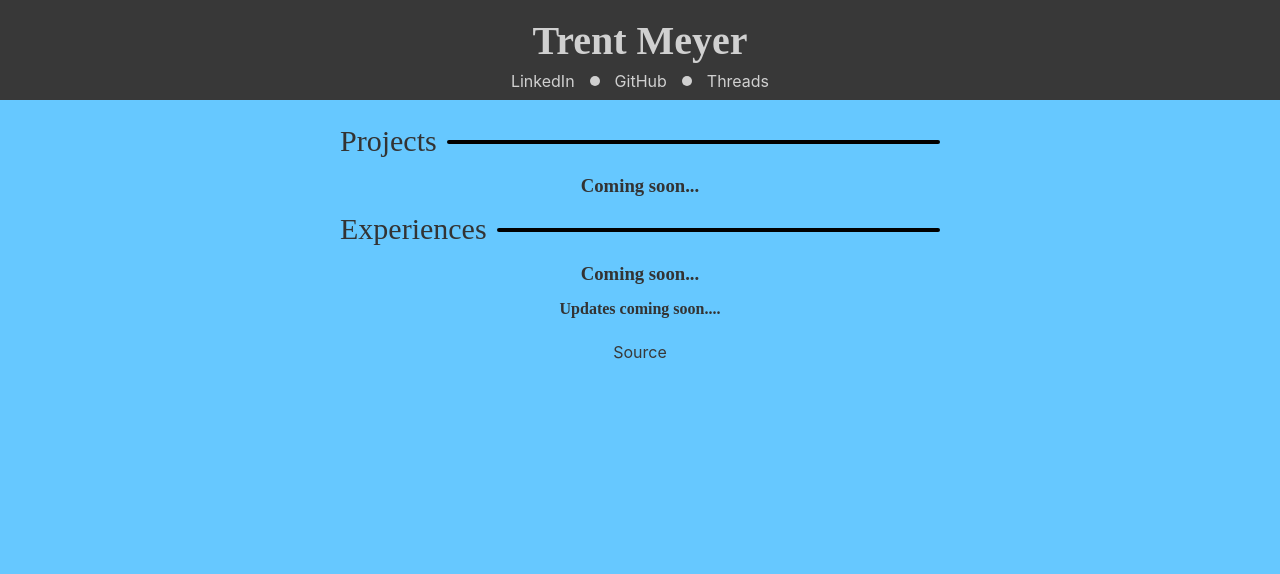
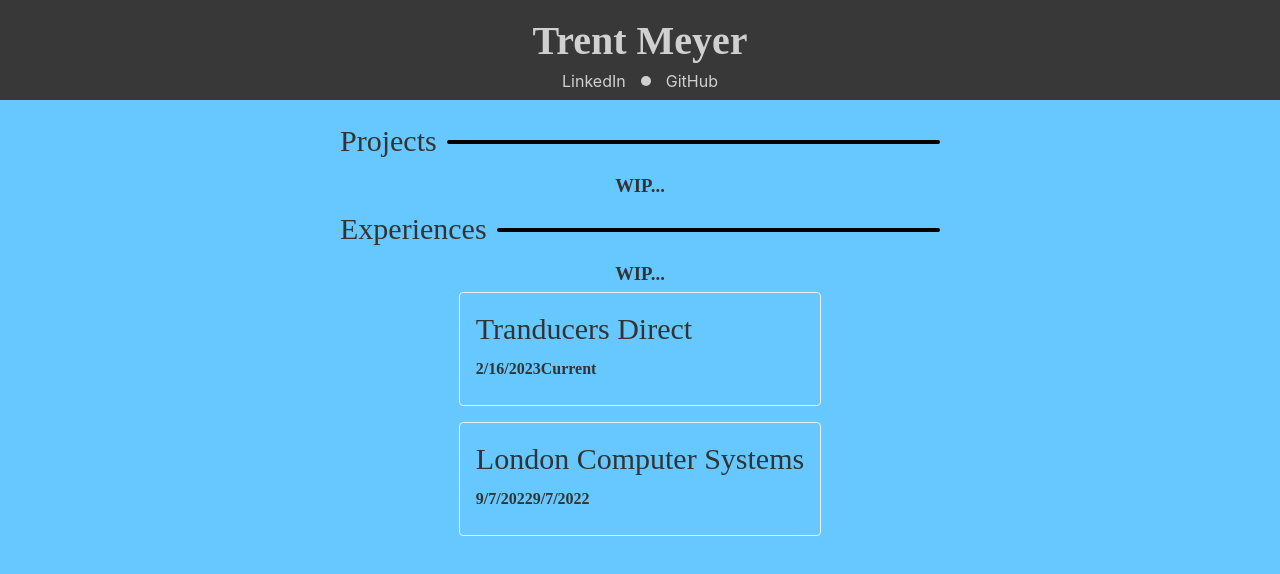
Before and after one commit to trentmyr/myr-personal-site, an Angular app in the folder myr-site/: page / in a window 1280 px wide. Shown: the top 574 px of the page. Built offline with nearby package versions, Linux system fonts and the light colour scheme; a web font is replaced by a local one.

Commit message:
work on resume list UI changes

```diff
--- a/myr-site/src/app/app.component.html
+++ b/myr-site/src/app/app.component.html
@@ -1,5 +1,5 @@
 <div role="main">
-  <div class="header">
+  <header class="header">
     <h1>Trent Meyer</h1>
     <div class="links-list">
       <a
@@ -15,31 +15,23 @@
         rel="noopener noreferrer"
         >GitHub</a
       >
-      <span class="dot"></span>
-      <a
-        href="https://www.threads.net/@trentmyr"
-        target="_blank"
-        rel="noopener noreferrer"
-        >Threads</a
-      >
     </div>
-  </div>
+  </header>
   <div class="content" style="max-width: 600px">
     <div class="horizontal-fill">
       <h2>Projects</h2>
       <span class="separator-line"></span>
     </div>
-    <h3 class="placeholder-text">Coming soon...</h3>
+    <h3 class="placeholder-text">WIP...</h3>
     <div class="horizontal-fill">
       <h2>Experiences</h2>
       <span class="separator-line"></span>
     </div>
-    <h3 class="placeholder-text">Coming soon...</h3>
-    <h4>Updates coming soon....</h4>
-    <!-- <resume-list></resume-list> -->
+    <h3 class="placeholder-text">WIP...</h3>
+    <resume-list></resume-list>
   </div>
 
-  <footer>
+  <!-- <footer>
     <a
       href="https://github.com/trentmyr/myr-personal-site"
       target="_blank"
@@ -47,7 +39,7 @@
       style="color: #383838"
       >Source</a
     >
-  </footer>
+  </footer> -->
 </div>
 
 <router-outlet></router-outlet>
--- a/myr-site/src/app/resume/resume-list.component.html
+++ b/myr-site/src/app/resume/resume-list.component.html
@@ -30,8 +30,6 @@
 </style>
 
 <div>
-  <h1>Work Experience</h1>
-
   <body style="width: 100%">
     <div class="resumeCard" *ngFor="let experience of experiences">
       <h2 class="resumeTitle">{{ experience.name }}</h2>
```
